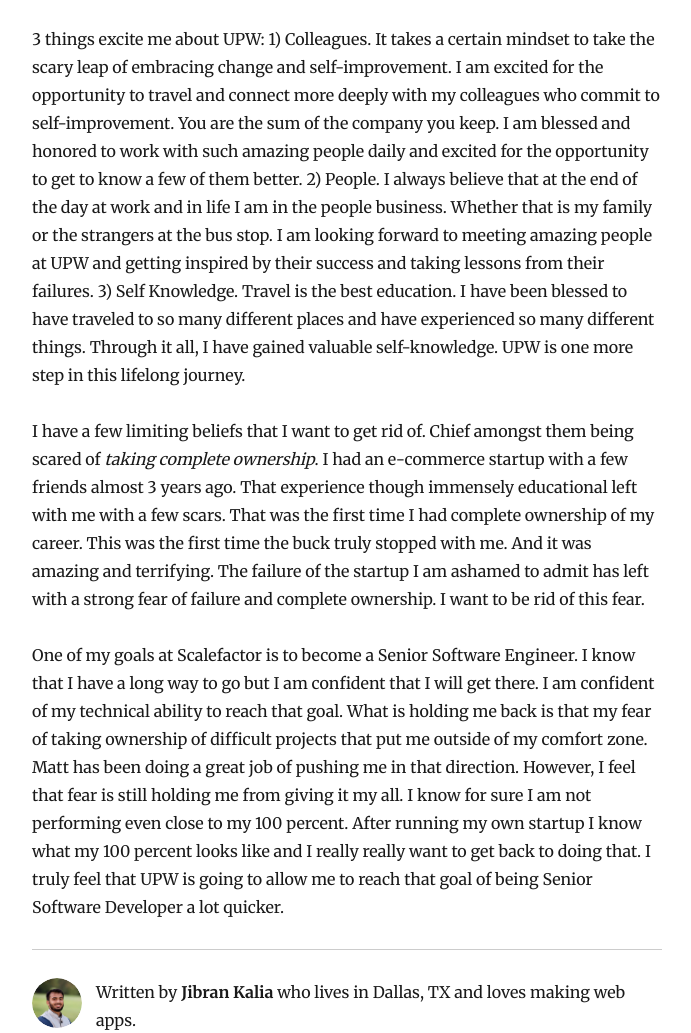
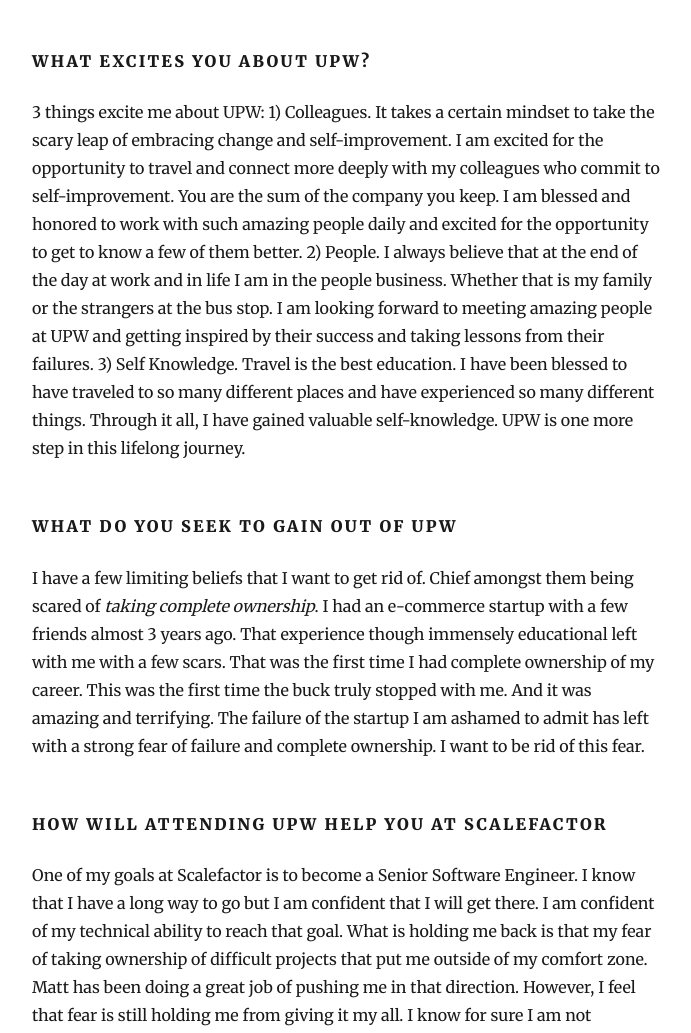
Before and after one commit to JibranKalia/personal-website-v2, a Gatsby site: page /unleash-the-power-within/ in a window 1280 px wide. Shown: the part 810-1843 px from the top of the page, without its empty margins (293-984 px from the left). Built offline with nearby package versions, Linux system fonts and the light colour scheme; Gatsby itself is replaced by a stand-in of ours; some packages are replaced by stand-ins of ours.

Commit message:
Better titles

```diff
--- a/content/blog/unleash-the-power-within/index.md
+++ b/content/blog/unleash-the-power-within/index.md
@@ -11,13 +11,18 @@ I wrote this on August 9th, 2018 to convice my [employer](http://scalefactor.com
 
 #### Why I want to attend UPW
 
+A big turning point in my life was when I met Mr. Adnan Jalali. He was former school principal turned into personal development coach. My previous employer had hired him to conduct personal development training with a heavy focus on teaching (I was working as an Arabic Instructor). Before this, I was always highly skeptical of Personal / Leadership Development Gurus. He worked with me one on one over a course of many sessions and turned me from a skeptic to a believer. The single most important thing he taught me was the importance of self-knowledge. I firmly believe that understanding yourself plays a massive role in the quality of life and the level of impact one can have.
 
-A big turning point in my life was when I met Mr. Adnan Jalali. He was former school principal turned into personal development coach. My previous employer had hired him to conduct personal development training with a heavy focus on teaching (I was working as an Arabic Instructor). Before this, I was always highly skeptical of Personal / Leadership Development Gurus. He worked with me one on one over a course of many sessions and turned me from a skeptic to a believer. The single most important thing he taught me was the importance of self-knowledge. I firmly believe that understanding yourself plays a massive role in the quality of life and the level of impact one can have.
+#### What excites you about UPW?
 
 3 things excite me about UPW: 1) Colleagues. It takes a certain mindset to take the scary leap of embracing change and self-improvement. I am excited for the opportunity to travel and connect more deeply with my colleagues who commit to self-improvement. You are the sum of the company you keep. I am blessed and honored to work with such amazing people daily and excited for the opportunity to get to know a few of them better. 2) People. I always believe that at the end of the day at work and in
 life I am in the people business. Whether that is my family or the strangers at the bus stop. I am looking forward to meeting amazing people at UPW and getting inspired by their success and taking lessons from their failures. 3) Self Knowledge. Travel is the best education. I have been blessed to have traveled to so many different places and have experienced so many different things. Through it all, I have gained valuable self-knowledge. UPW is one more step in this lifelong journey.
 
+
+#### What do you seek to gain out of UPW
+
 I have a few limiting beliefs that I want to get rid of. Chief amongst them being scared of *taking complete ownership*. I had an e-commerce startup with a few friends almost 3 years ago. That experience though immensely educational left with me with a few scars. That was the first time I had complete ownership of my career. This was the first time the buck truly stopped with me. And it was amazing and terrifying. The failure of the startup I am ashamed to admit has left with a strong fear of failure and complete ownership. I want to be rid of this fear.
 
+#### How will attending UPW help you at Scalefactor
 
 One of my goals at Scalefactor is to become a Senior Software Engineer. I know that I have a long way to go but I am confident that I will get there. I am confident of my technical ability to reach that goal. What is holding me back is that my fear of taking ownership of difficult projects that put me outside of my comfort zone. Matt has been doing a great job of pushing me in that direction. However, I feel that fear is still holding me from giving it my all. I know for sure I am not performing even close to my 100 percent. After running my own startup I know what my 100 percent looks like and I really really want to get back to doing that. I truly feel that UPW is going to allow me to reach that goal of being Senior Software Developer a lot quicker.
```
